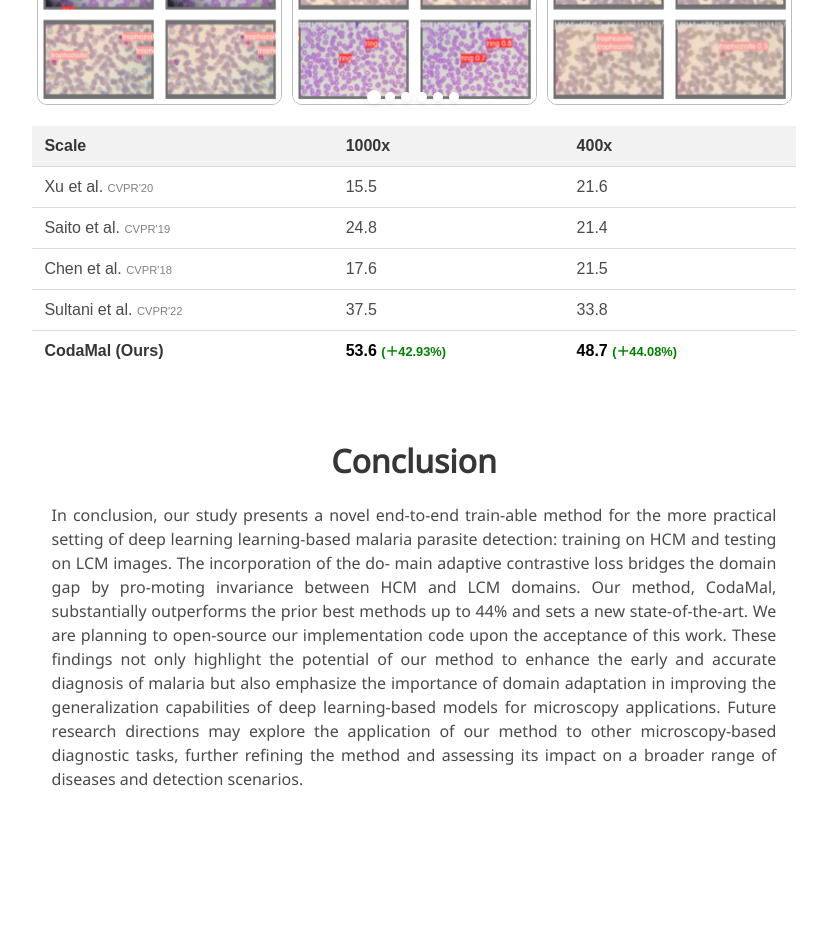
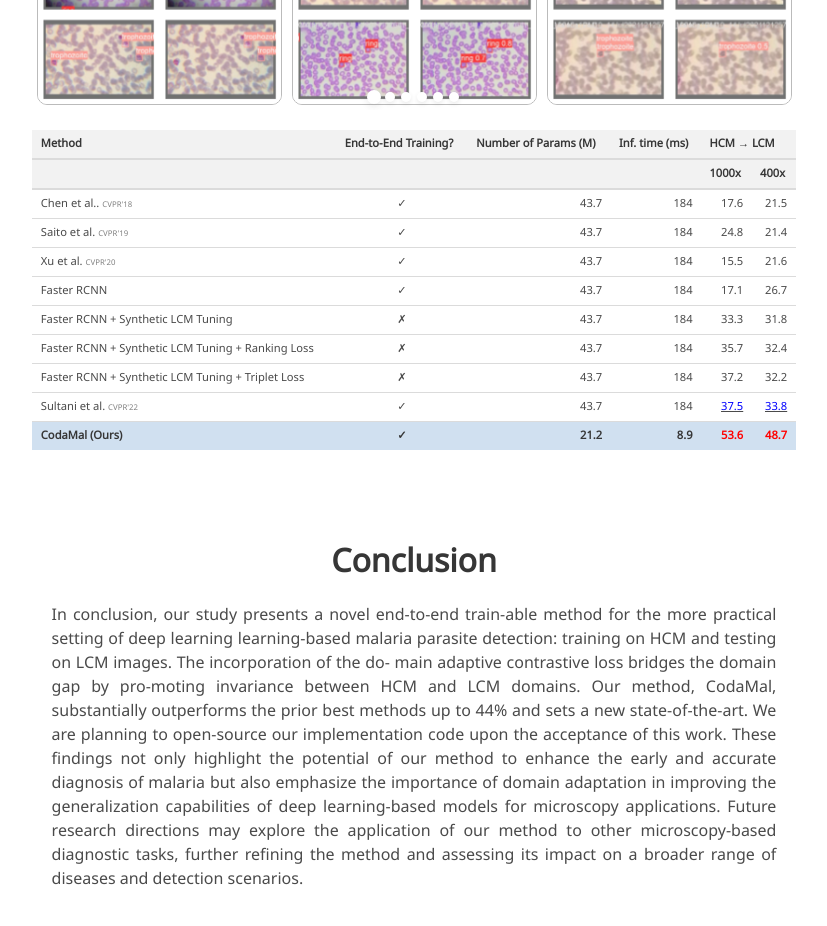
Before and after one commit to DAVEISHAN/codamal-webpage, a plain HTML site: page index.html in a window 1280 px wide. Shown: the part 2120-3046 px from the top of the page, without its empty margins (226-1053 px from the left). Before the commit the page ends 3007 px from the top, so only its background shows below. Drawn offline with nearby package versions, Linux system fonts and the light colour scheme; some icons are missing; a web font is replaced by a local one.

Commit message:
Updated table

```diff
--- a/index.html
+++ b/index.html
@@ -199,37 +199,97 @@
               </div>
               <p></p>
               <table>
+                <thead>
                   <tr>
-                    <th>Scale</th>
+                    <th>Method</th>
+                    <th>End-to-End Training?</th>
+                    <th>Number of Params (M)</th>
+                    <th>Inf. time (ms)</th>
+                    <th colspan="2">HCM → LCM</th>
+                  </tr>
+                  <tr>
+                    <th></th>
+                    <th></th>
+                    <th></th>
+                    <th></th>
                     <th>1000x</th>
                     <th>400x</th>
                   </tr>
+                </thead>
+                <tbody>
+                  <tr>
+                    <td>Chen et al.. <span class="gray-text">CVPR'18</span></td>
+                    <td>✓</td>
+                    <td>43.7</td>
+                    <td>184</td>
+                    <td>17.6</td>
+                    <td>21.5</td>
+                  </tr>
+                  <tr>
+                    <td>Saito et al. <span class="gray-text">CVPR'19</span></td>
+                    <td>✓</td>
+                    <td>43.7</td>
+                    <td>184</td>
+                    <td>24.8</td>
+                    <td>21.4</td>
+                  </tr>
                   <tr>
                     <td>Xu et al. <span class="gray-text">CVPR'20</span></td>
+                    <td>✓</td>
+                    <td>43.7</td>
+                    <td>184</td>
                     <td>15.5</td>
                     <td>21.6</td>
                   </tr>
                   <tr>
-                    <td>Saito et al. <span class="gray-text">CVPR'19</span></td>
-                    <td>24.8</td>
-                    <td>21.4</td>
+                    <td>Faster RCNN</td>
+                    <td>✓</td>
+                    <td>43.7</td>
+                    <td>184</td>
+                    <td>17.1</td>
+                    <td>26.7</td>
                   </tr>
                   <tr>
-                    <td>Chen et al. <span class="gray-text">CVPR'18</span></td>
-                    <td>17.6</td>
-                    <td>21.5</td>
+                    <td>Faster RCNN + Synthetic LCM Tuning</td>
+                    <td>✗</td>
+                    <td>43.7</td>
+                    <td>184</td>
+                    <td>33.3</td>
+                    <td>31.8</td>
+                  </tr>
+                  <tr>
+                    <td>Faster RCNN + Synthetic LCM Tuning + Ranking Loss</td>
+                    <td>✗</td>
+                    <td>43.7</td>
+                    <td>184</td>
+                    <td>35.7</td>
+                    <td>32.4</td>
+                  </tr>
+                  <tr>
+                    <td>Faster RCNN + Synthetic LCM Tuning + Triplet Loss</td>
+                    <td>✗</td>
+                    <td>43.7</td>
+                    <td>184</td>
+                    <td>37.2</td>
+                    <td>32.2</td>
                   </tr>
                   <tr>
                     <td>Sultani et al. <span class="gray-text">CVPR'22</span></td>
-                    <td>37.5</td>
-                    <td>33.8</td>
+                    <td>✓</td>
+                    <td>43.7</td>
+                    <td>184</td>
+                    <td><u><span class="blue-text">37.5</span></u></td>
+                    <td><u><span class="blue-text">33.8</span></u></td>
                   </tr>
                   <tr class="highlight">
                     <td><strong>CodaMal (Ours)</strong></td>
-                    <td>53.6 <span class="green-text">(＋42.93%)</span></td>
-                    <td>48.7 <span class="green-text">(＋44.08%)</span></td>
-
+                    <td><strong>✓</strong></td>
+                    <td><strong>21.2</strong></td>
+                    <td><strong>8.9</strong></td>
+                    <td><strong><span class="red-text">53.6</span></strong></td>
+                    <td><strong><span class="red-text">48.7</span></strong></td>
                   </tr>
+                </tbody>
               </table>
 
             </div>
--- a/static/css/index.css
+++ b/static/css/index.css
@@ -167,28 +167,46 @@ body {
   border-radius: 5px;
 }
 
+
 table {
-  width: 50%; /* Set table width to 50% */
-  margin-left: auto; /* These two lines center the table */
-  margin-right: auto;
+  width: 100%;
   border-collapse: collapse;
-  font-family: Arial, sans-serif;
+  margin: 20px 0;
+  font-size: 0.7em;
 }
 
-th, td {
-  padding: 8px;
+table thead th {
+  background-color: #f2f2f2;
+  color: #333;
+  font-weight: bold;
   text-align: left;
-  border-bottom: 1px solid #ddd;
+  padding: 10px;
+  border-bottom: 1px solid #dddddd;
+  font-size: 1em;
 }
 
-th {
-  background-color: #f2f2f2;
+table tbody td {
+  padding: 10px;
+  border-bottom: 1px solid #dddddd;
 }
 
-tr.highlight td {
+table tbody tr.highlight td {
+  background-color: #d0e0f0;
+  color: #333;
   font-weight: bold;
-  color: black;
 }
+
+table tbody tr td:nth-child(2) {
+  text-align: center;
+}
+
+table tbody tr td:nth-child(3),
+table tbody tr td:nth-child(4),
+table tbody tr td:nth-child(5),
+table tbody tr td:nth-child(6) {
+  text-align: right;
+}
+
 
 .green-text {
   color: green; /* This will style the percentage text in green */
@@ -199,3 +217,11 @@ tr.highlight td {
   color: gray; /* This will style the percentage text in green */
   font-size: 0.7em;
 }
+
+.red-text {
+  color: red; /* This will style the percentage text in green */
+}
+
+.blue-text {
+  color: blue; /* This will style the percentage text in green */
+}
```
Lines whose indentation alone changed are shown as unchanged.
